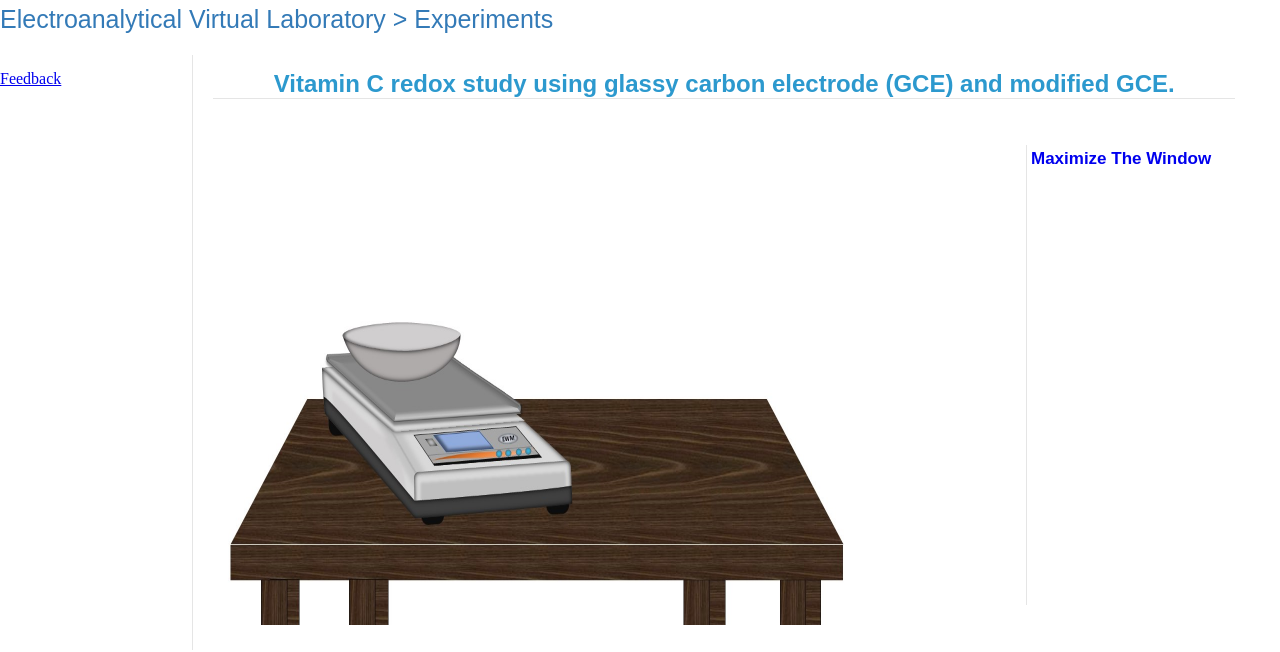
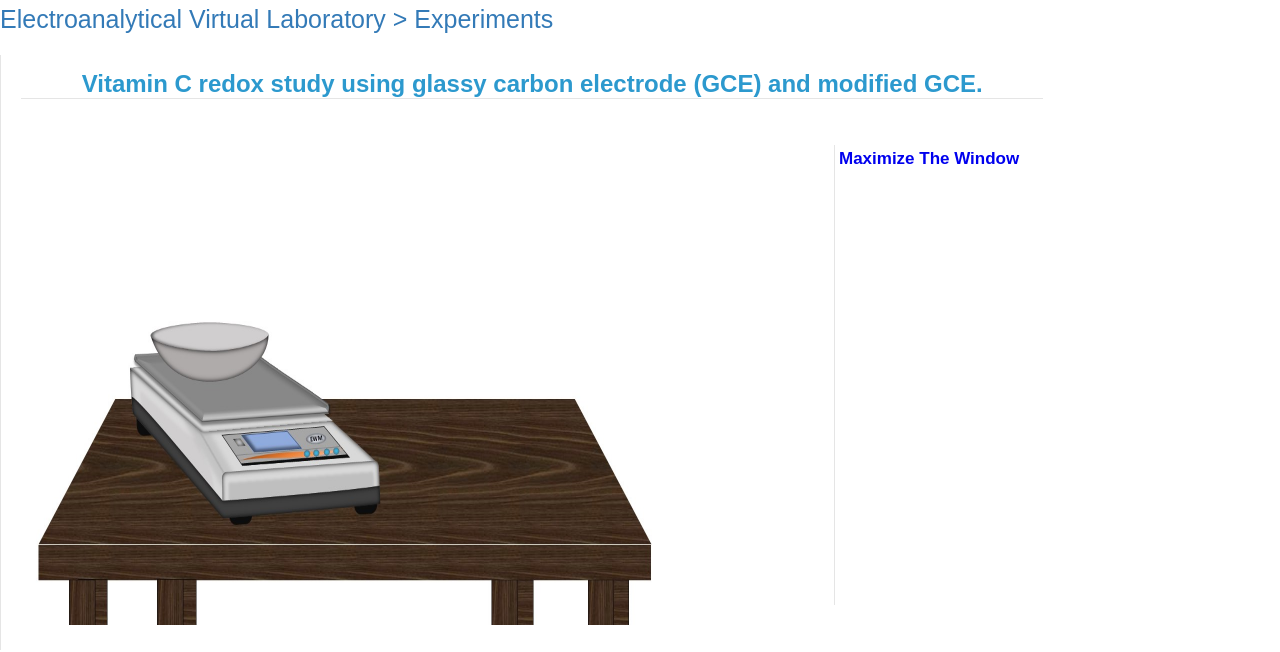
Before and after one commit to virtual-labs/exp-redox-analyte-study-dei, a plain HTML site: page experiment/simulation/index.html in a window 1280 px wide. Shown: the top 652 px of the page. Drawn offline with Linux system fonts and the light colour scheme.

Commit message:
Update index.html

```diff
--- a/experiment/simulation/index.html
+++ b/experiment/simulation/index.html
@@ -739,8 +739,8 @@ $(document).ready(function(){
 		<a href="../index.html">Electroanalytical Virtual Laboratory</a> > <a href="../index.html">Experiments</a>
 	</div>
 	<section class="csection" id="csec">
-		<nav class="side-nav" id="navbar">
-		<!--<div class="nav-element">
+		<!--<nav class="side-nav" id="navbar">
+		<div class="nav-element">
 			<a href="index.html " ><span class="cp">Aim</span></a>
 		</div>
 		<div class="nav-element">
@@ -764,10 +764,10 @@ $(document).ready(function(){
 		<div class="nav-element">
 			<a href="references.html" >References</a>
 		</div>
-		<div class="nav-element">-->
+		<div class="nav-element">
 			<a href="feedback.html" >Feedback</a>
 		</div>
-		</nav>
+		</nav>-->
 		<main class="main-section" id="main-sec">
 		<div class="heading" id="head_area">
 			<h1> Vitamin C redox study using glassy carbon electrode (GCE) and  modified GCE.</h1>
```
